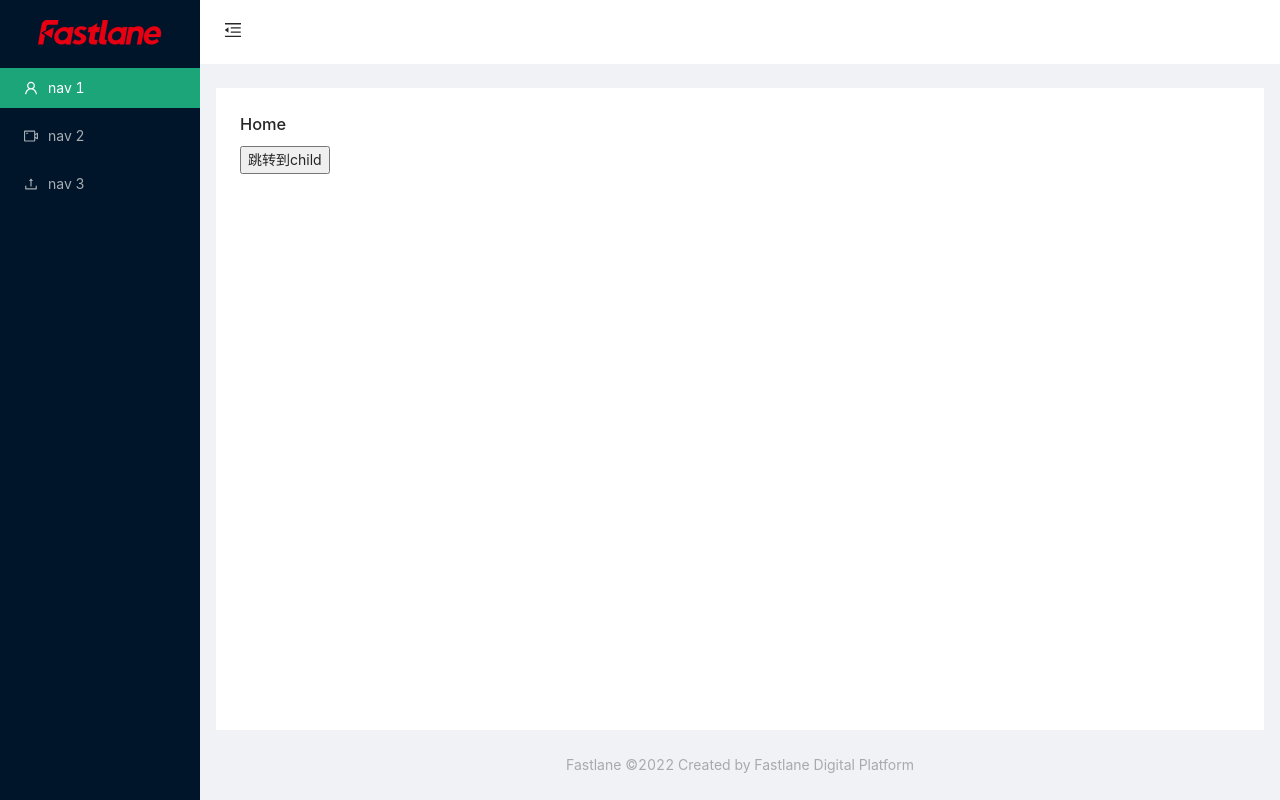
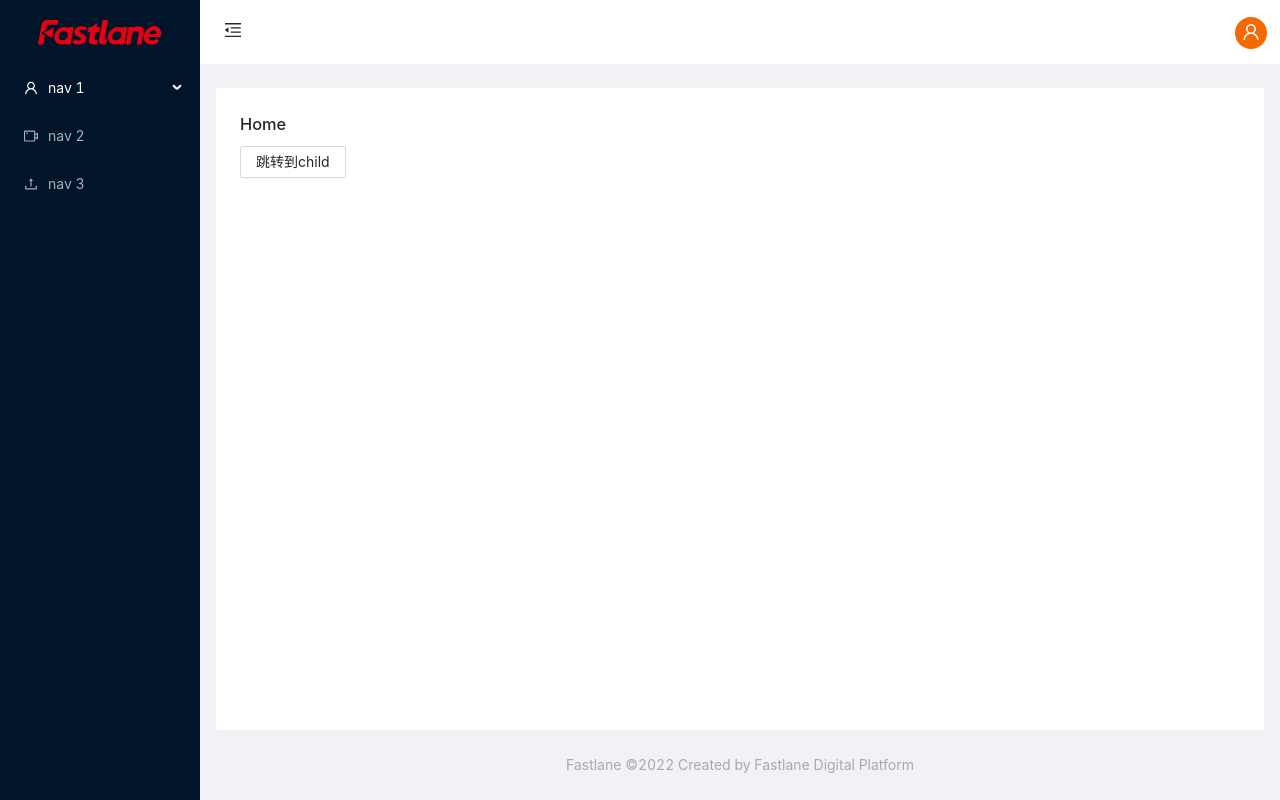
Before and after one commit to TransonQ/fastlane-ant-admin, a React (Create React App) app: page / in a window 1280 px wide. Built offline with nearby package versions, Linux system fonts and the light colour scheme.

Commit message:
新增用户头像布局和下拉菜单

```diff
--- a/src/pages/Home/index.jsx
+++ b/src/pages/Home/index.jsx
@@ -1,3 +1,4 @@
+import { Button } from "antd";
 import React from "react";
 import { useNavigate } from "react-router-dom";
 
@@ -7,7 +8,7 @@ export const Home = () => {
   return (
     <>
       <h1>Home</h1>
-      <button
+      <Button
         onClick={() =>
           navigate("/child", {
             state: { a: 1, b: 2 },
@@ -16,7 +17,7 @@ export const Home = () => {
         }
       >
         跳转到child
-      </button>
+      </Button>
     </>
   );
 };
--- a/src/pages/Main.jsx
+++ b/src/pages/Main.jsx
@@ -1,48 +1,84 @@
-import "./Main.less"
+import "./Main.less";
 
-import { Layout, Menu } from "antd"
+import { Avatar, Col, Dropdown, Layout, Menu, Popover, Row, Space, message } from "antd";
 import {
   MenuFoldOutlined,
   MenuUnfoldOutlined,
   UploadOutlined,
   UserOutlined,
   VideoCameraOutlined,
-} from "@ant-design/icons"
+} from "@ant-design/icons";
 
-import React from "react"
-import logo from "@/assets/fastlane.png"
-import logo2 from "@/assets/logo2.png"
-import { routes } from "@/configs/routes"
-import { useRoutes } from "react-router-dom"
-import { useToggle } from "ahooks"
+import React from "react";
+import logo from "@/assets/fastlane.png";
+import logo2 from "@/assets/logo2.png";
+import { routes } from "@/configs/routes";
+import { useRoutes } from "react-router-dom";
+import { useToggle } from "ahooks";
 
-const { Header, Content, Footer, Sider } = Layout
+const { Header, Content, Footer, Sider } = Layout;
 
 const Main = () => {
-  const elements = useRoutes(routes)
+  const elements = useRoutes(routes);
   // ahooks
-  const [collapsed, { toggle: onCollapse }] = useToggle()
+  const [collapsed, { toggle: onCollapse }] = useToggle();
+  // user
+  const onClick = ({ key }) => {
+    message.info(`Click on item ${key}`);
+  };
+
+  const menu_user = (
+    <Menu
+      onClick={onClick}
+      items={[
+        {
+          label: "1st menu item",
+          key: "1",
+        },
+        {
+          label: "2nd menu item",
+          key: "2",
+        },
+        {
+          label: "3rd menu item",
+          key: "3",
+        },
+      ]}
+    />
+  );
 
   return (
     <Layout>
       <Sider trigger={null} collapsible collapsed={collapsed} style={{ width: 100 }}>
         {/* 切换时候显示不同的图标,展开就是长图标, 收缩就是小图标 */}
-        <div className='logo' style={{ display: "grid", placeItems: "center" }}>
+        <div className="logo" style={{ display: "grid", placeItems: "center" }}>
           <img
             src={collapsed ? logo : logo2}
-            alt='logo'
+            alt="logo"
             style={!collapsed ? { height: 25, width: 124 } : { height: 25, width: 25 }}
           />
         </div>
         <Menu
-          theme='dark'
-          mode='inline'
+          theme="dark"
+          mode="inline"
           defaultSelectedKeys={["1"]}
           items={[
             {
               key: "1",
               icon: <UserOutlined />,
               label: "nav 1",
+              children: [
+                {
+                  key: "1-1",
+                  icon: <UserOutlined />,
+                  label: "nav 1-1",
+                },
+                {
+                  key: "1-2",
+                  icon: <UserOutlined />,
+                  label: "nav 1-2",
+                },
+              ],
             },
             {
               key: "2",
@@ -57,15 +93,30 @@ const Main = () => {
           ]}
         />
       </Sider>
-      <Layout className='site-layout'>
-        <Header className='site-layout-background' style={{ padding: 0 }}>
-          {React.createElement(collapsed ? MenuUnfoldOutlined : MenuFoldOutlined, {
-            className: "trigger",
-            onClick: onCollapse,
-          })}
+      <Layout className="site-layout">
+        <Header className="site-layout-background" style={{ padding: 0 }}>
+          <Row>
+            <Col lg={{ span: 23 }} xs={{ span: 21 }}>
+              {React.createElement(collapsed ? MenuUnfoldOutlined : MenuFoldOutlined, {
+                className: "trigger",
+                onClick: onCollapse,
+              })}
+            </Col>
+            <Col lg={{ span: 1 }} xs={{ span: 3 }}>
+              <Space align="center">
+                <Dropdown overlay={menu_user}>
+                  <Avatar
+                    // size="large"
+                    icon={<UserOutlined />}
+                    style={{ backgroundColor: "#f56a00" }}
+                  />
+                </Dropdown>
+              </Space>
+            </Col>
+          </Row>
         </Header>
         <Content
-          className='site-layout-background'
+          className="site-layout-background"
           style={{
             margin: "24px 16px",
             padding: 24,
@@ -79,7 +130,7 @@ const Main = () => {
         </Footer>
       </Layout>
     </Layout>
-  )
-}
+  );
+};
 
-export default Main
+export default Main;
```
